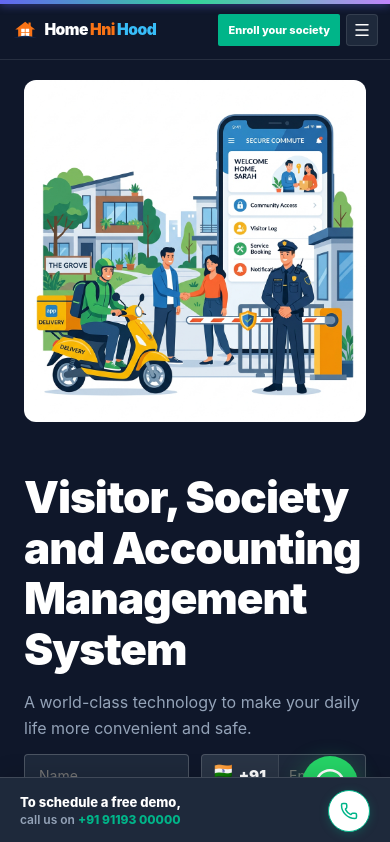
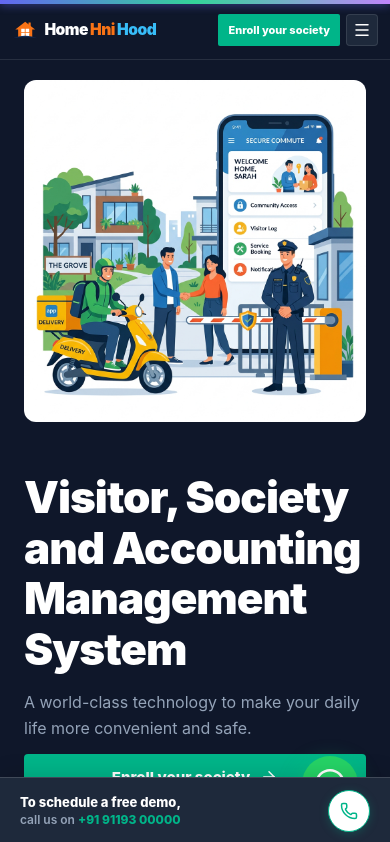
Before and after one commit to faisalhasan00/GateLink, a React (Vite) app in the folder Application/admin_panel/: page / in a window 390 px wide. Shown: the top 842 px of the page. Built offline with nearby package versions, Linux system fonts and the light colour scheme; no server answers.

Commit message:
Hide 4-input enrollment form on mobile screens and replace with clean full-width CTA button in HeroSection.jsx

```diff
--- a/Application/admin_panel/src/pages/landing/HeroSection.jsx
+++ b/Application/admin_panel/src/pages/landing/HeroSection.jsx
@@ -108,8 +108,9 @@ export default function HeroSection({ onOpenDemo }) {
             A world-class technology to make your daily life more convenient and safe.
           </p>
 
-          {/* Quick Enrollment Form */}
-          {submitted ? (
+          {/* Quick Enrollment Form (Desktop: 4-Input Form | Mobile: Full-Width CTA Button) */}
+          {!isMobileScreen ? (
+            submitted ? (
               <div style={{
                 background: '#ECFDF5',
                 border: '1px solid #A7F3D0',
@@ -233,6 +234,30 @@ export default function HeroSection({ onOpenDemo }) {
                   </button>
                 </div>
               </form>
+            )
+          ) : (
+            <button
+              onClick={onOpenDemo}
+              style={{
+                width: '100%',
+                padding: '14px 24px',
+                borderRadius: '4px',
+                backgroundColor: '#00B589',
+                color: '#FFFFFF',
+                border: 'none',
+                fontSize: '15px',
+                fontWeight: 800,
+                cursor: 'pointer',
+                display: 'flex',
+                alignItems: 'center',
+                justifyContent: 'center',
+                gap: '10px',
+                marginBottom: '28px'
+              }}
+            >
+              <span>Enroll your society</span>
+              <ArrowRight size={18} />
+            </button>
           )}
 
           {/* Security Certification Badges (ISO 27001 & PCI DSS) */}
```
Lines whose indentation alone changed are shown as unchanged.
